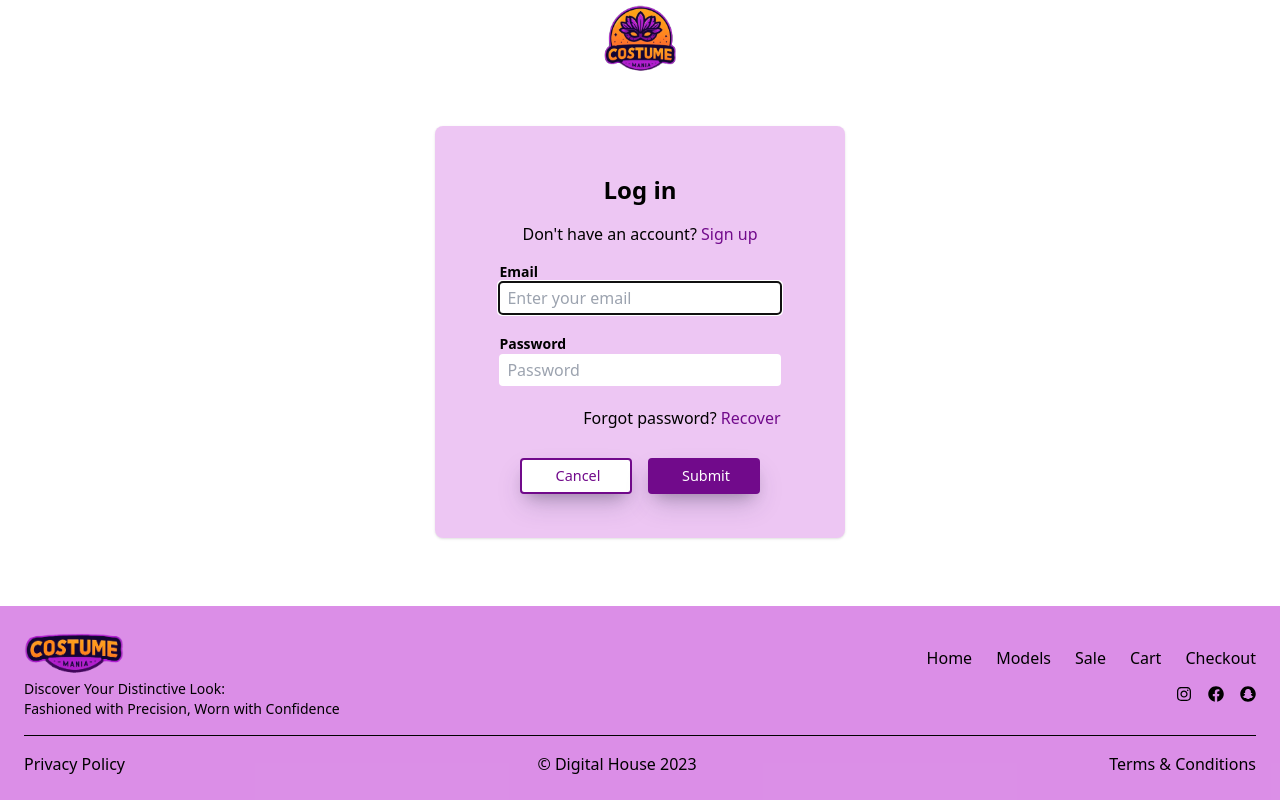
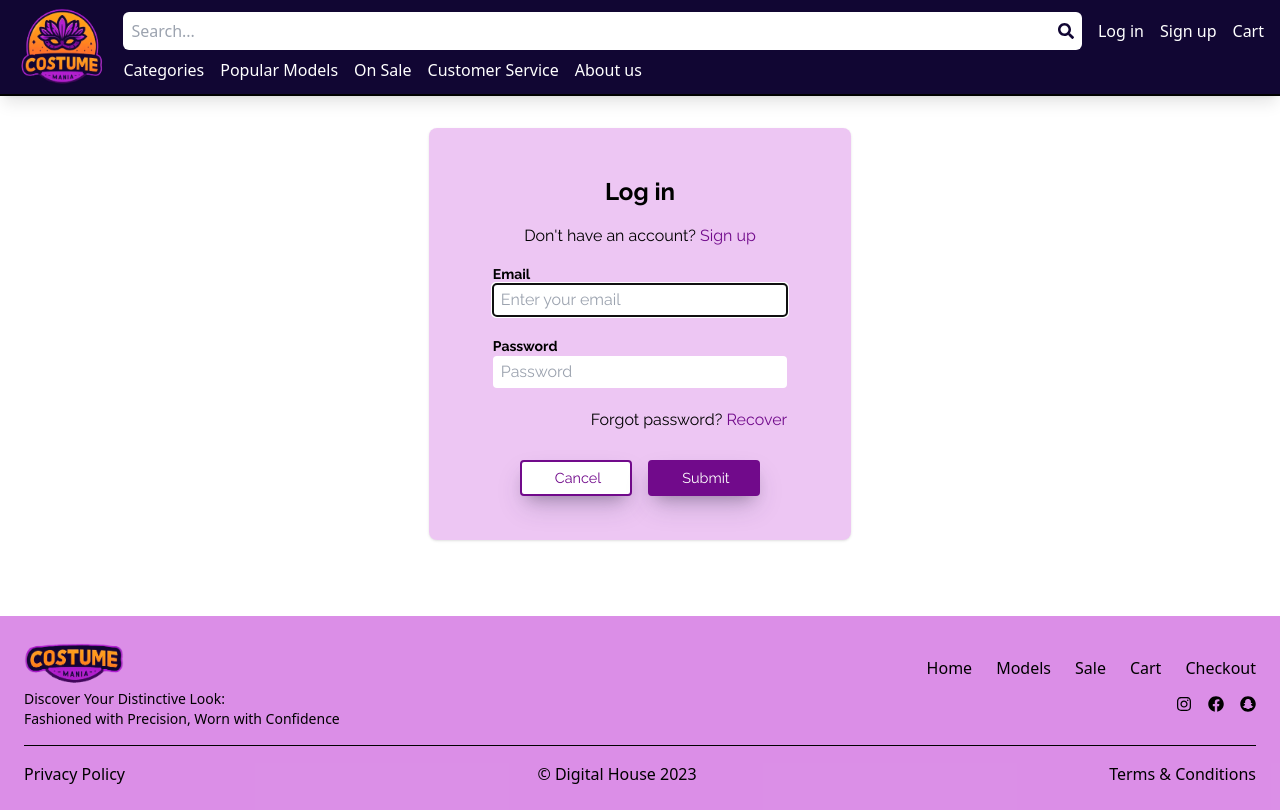
Before and after one commit to Daniel-Zemanate/PI2G1-front-costume-mania, a Next.js app: page /login in a window 1280 px wide. Built offline with nearby package versions, Linux system fonts and the light colour scheme; a web font is replaced by a local one.

Commit message:
cambiando header en forms + refactor layout

```diff
--- a/src/components/Carousel/index.tsx
+++ b/src/components/Carousel/index.tsx
@@ -26,7 +26,7 @@ const Carousel = ({ children }: {children: ReactNode}) => {
         },
       },
       {
-        breakpoint: 640,
+        breakpoint: 680,
         settings: {
           slidesToShow: 1,
           slidesToScroll: 1,
--- a/src/components/Form/index.tsx
+++ b/src/components/Form/index.tsx
@@ -14,7 +14,7 @@ const Form = ({
   return (
     <form
       onSubmit={onSubmit}
-      className="bg-purple-3 bg-opacity-25 px-16 py-8 rounded-lg flex flex-col max-w-screen-lg shadow min-w-[33%]"
+      className="bg-purple-3 bg-opacity-25 px-16 py-8 my-8 rounded-lg flex flex-col max-w-screen-lg shadow min-w-[33%] m-auto"
       {...rest}
     >
       {children}
--- a/src/layouts/rootLayout.tsx
+++ b/src/layouts/rootLayout.tsx
@@ -13,7 +13,7 @@ export default function RootLayout({
   return (
     <>
       <Header />
-      <main className={`mt-24 ${raleway.className} flex flex-col justify-between items-center pb-4 min-h-screen w-full`}>{children}</main>
+      <main className={`mt-24 ${raleway.className} flex flex-col justify-between items-center min-h-[65vh] w-full`}>{children}</main>
       <Footer />
     </>
   );
--- a/src/pages/login/index.tsx
+++ b/src/pages/login/index.tsx
@@ -1,11 +1,11 @@
 import LogInForm from "@/components/LogInForm";
-import SimpleLayout from "@/layouts/simpleLayout";
+import RootLayout from "@/layouts/rootLayout";
 import Head from "next/head";
 import React from "react";
 
 function LogInPage() {
   return (
-    <SimpleLayout>
+    <RootLayout>
       <Head>
         <title>Log in</title>
         <meta name="description" content="Generated by create next app" />
@@ -13,7 +13,7 @@ function LogInPage() {
         <link rel="icon" href="/favicon.ico" />
       </Head>
       <LogInForm />
-    </SimpleLayout>
+    </RootLayout>
   );
 }
 
--- a/src/pages/password-recovery/index.tsx
+++ b/src/pages/password-recovery/index.tsx
@@ -1,11 +1,11 @@
 import PasswordRecoveryForm from "@/components/PasswordRecoveryForm";
-import SimpleLayout from "@/layouts/simpleLayout";
+import RootLayout from "@/layouts/rootLayout";
 import Head from "next/head";
 import React from "react";
 
 function PasswordRecoveryPage() {
   return (
-    <SimpleLayout>
+    <RootLayout>
       <Head>
         <title>Password Recovery</title>
         <meta name="description" content="Generated by create next app" />
@@ -13,7 +13,7 @@ function PasswordRecoveryPage() {
         <link rel="icon" href="/favicon.ico" />
       </Head>
       <PasswordRecoveryForm />
-    </SimpleLayout>
+    </RootLayout>
   );
 }
 
--- a/src/pages/signup/index.tsx
+++ b/src/pages/signup/index.tsx
@@ -1,11 +1,11 @@
 import SignUpForm from "@/components/SignUpForm";
-import SimpleLayout from "@/layouts/simpleLayout";
+import RootLayout from "@/layouts/rootLayout";
 import Head from "next/head";
 import React from "react";
 
 function SignUpPage() {
   return (
-    <SimpleLayout>
+    <RootLayout>
       <Head>
         <title>Sign up</title>
         <meta name="description" content="Generated by create next app" />
@@ -13,7 +13,7 @@ function SignUpPage() {
         <link rel="icon" href="/favicon.ico" />
       </Head>
       <SignUpForm />
-    </SimpleLayout>
+    </RootLayout>
   );
 }
 
```
